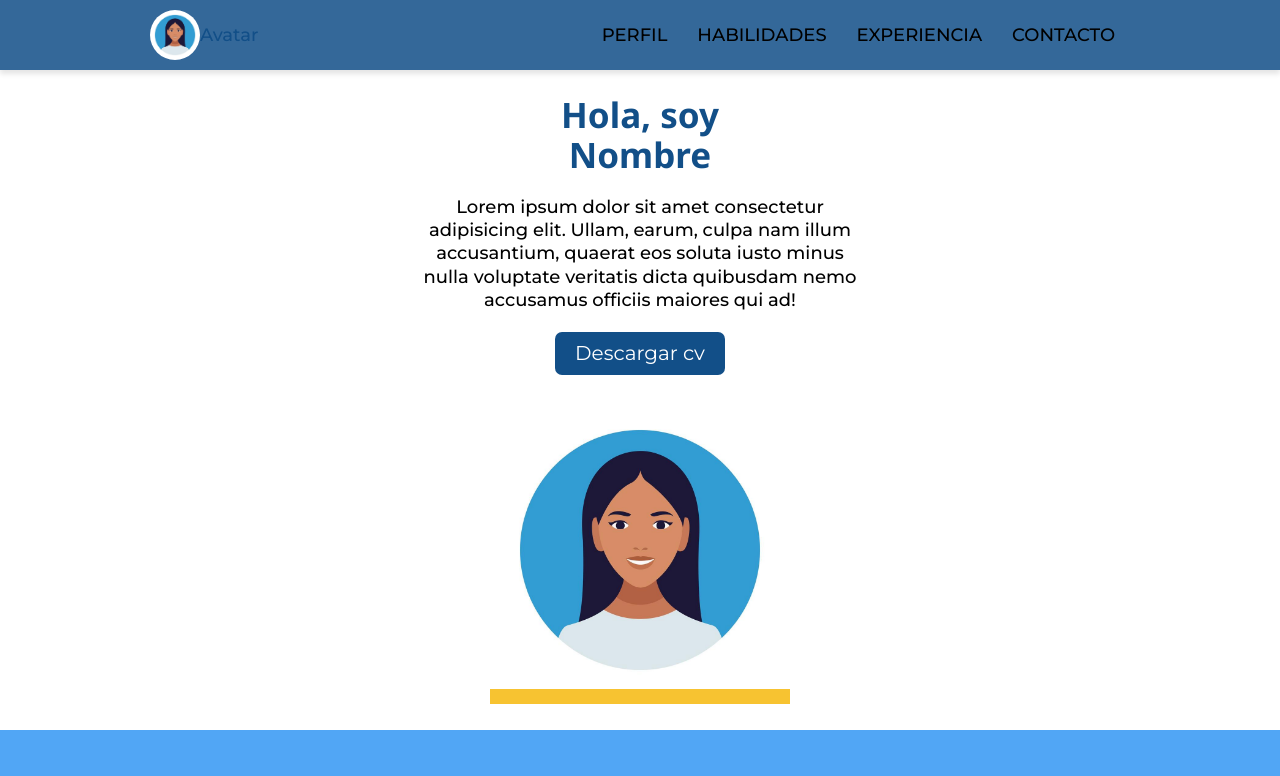
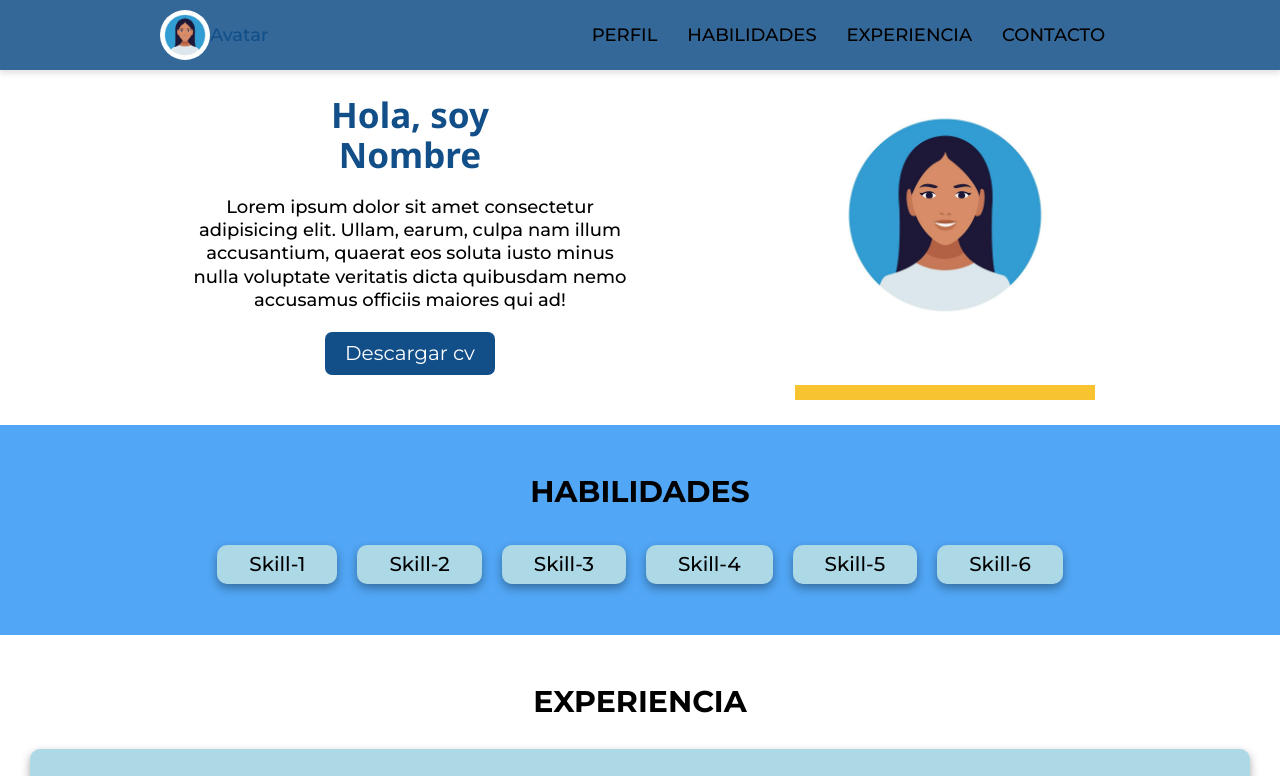
Before and after one commit to AlexanderMTC/CV-profecional, a plain HTML site: page index.html in a window 1280 px wide. Shown: the top 776 px of the page. Drawn offline with nearby package versions, Linux system fonts and the light colour scheme.

Commit message:
Modif CSS flex

```diff
--- a/css/style.css
+++ b/css/style.css
@@ -9,6 +9,12 @@
   --text-color: black;
   --navbar-shallow-color: #e5e5e5;
   --menu-mobile-background-color: #3a4460;
+}
+
+*,
+*::before,
+*::after {
+  box-sizing: border-box;
 }
 
 html {
@@ -145,6 +151,9 @@ a {
 }
 
 .profile {
+  display: flex;
+  flex: auto;
+  justify-content: space-evenly;
   text-align: center;
 }
 
```
